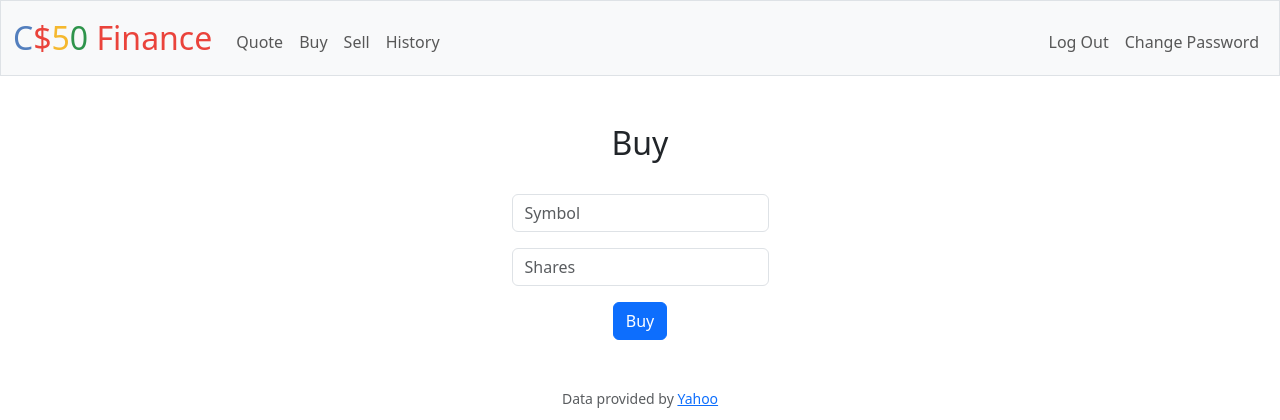
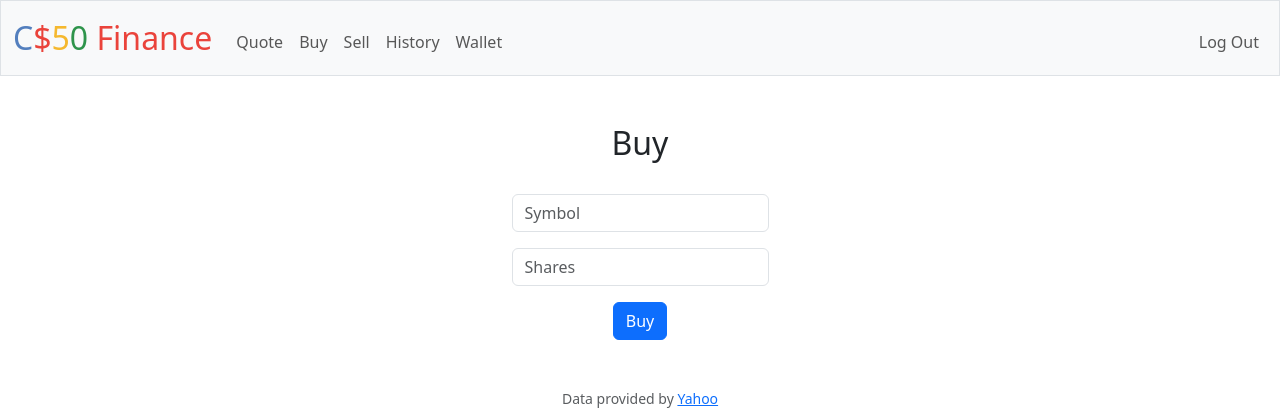
Before and after one commit to minortypo/cs50x, a Flask app: page /buy in a window 1280 px wide. Shown: the top 420 px of the page. Run offline with Flask 3, Linux system fonts and the light colour scheme; the visitor is signed in with stand-in values (Sample User, id 1); some libraries are stand-ins or nearby versions.

Commit message:
Update layout.html

```diff
--- a/week-9/pset9/templates/layout.html
+++ b/week-9/pset9/templates/layout.html
@@ -35,10 +35,11 @@
                             <li class="nav-item"><a class="nav-link" href="/buy">Buy</a></li>
                             <li class="nav-item"><a class="nav-link" href="/sell">Sell</a></li>
                             <li class="nav-item"><a class="nav-link" href="/history">History</a></li>
+                            <li class="nav-item"><a class="nav-link" href="/wallet">Wallet</a></li>
+
                         </ul>
                         <ul class="navbar-nav ms-auto mt-2">
                             <li class="nav-item"><a class="nav-link" href="/logout">Log Out</a></li>
-                            <li class="nav-item"><a class="nav-link" href="/change_password">Change Password</a></li>
                         </ul>
                     {% else %}
                         <ul class="navbar-nav ms-auto mt-2">
```
